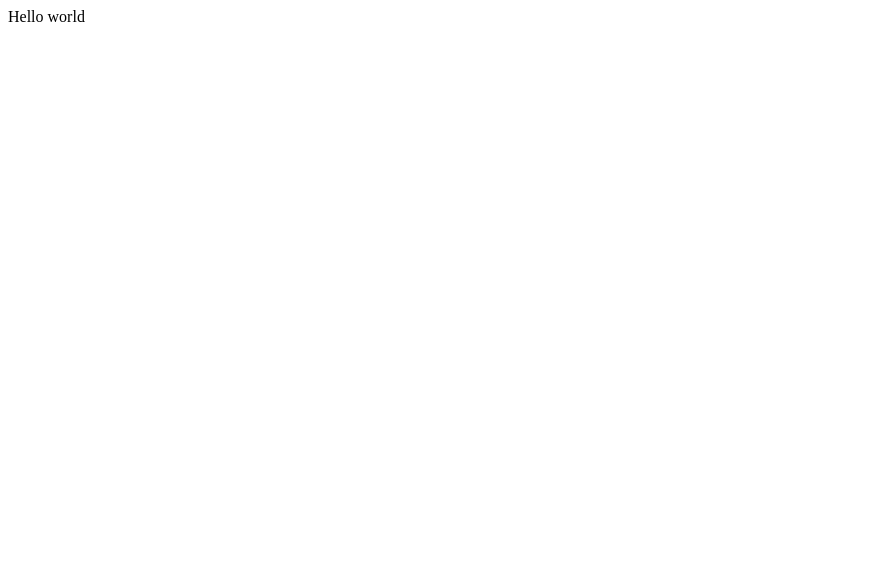
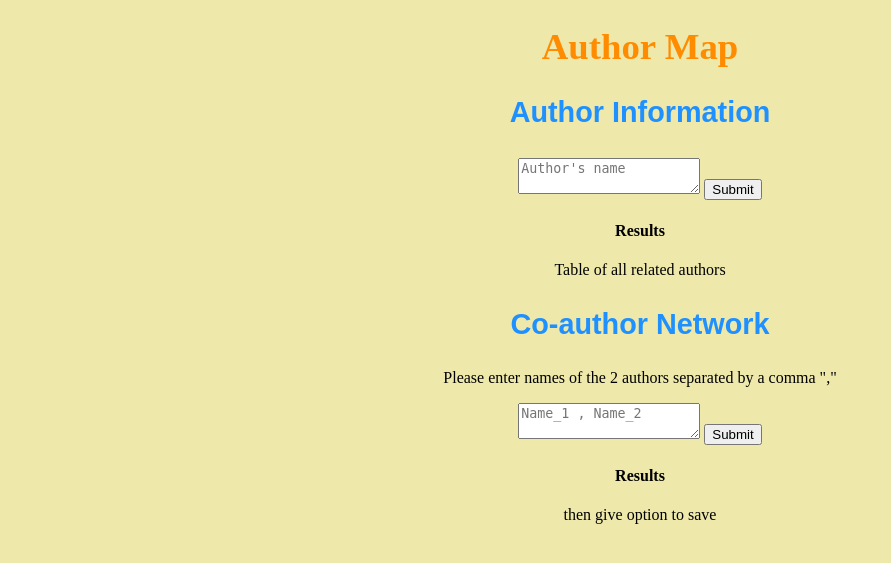
Before and after one commit to s0prmish/Author_Maps, a Flask app: page / in a window 1280 px wide. Before the commit the part shown is almost empty. Shown: the top 563 px of the page, without its empty margins (0-891 px from the left). Run offline with Flask 2, Linux system fonts and the light colour scheme.

Commit message:
test upload home.html to branch

```diff
--- a/web/templates/home.html
+++ b/web/templates/home.html
@@ -2,9 +2,32 @@
 <html lang="en">
 <head>
     <meta charset="UTF-8">
-    <title>Title</title>
+    <title>Author Map</title>
 </head>
-<body>
-Hello world
+<body style="background-color: palegoldenrod;">
+
+    <div style="text-align:center">
+        <h1 style="color: darkorange; font-size:230%;font-family: Castellar;">Author Map</h1>
+        <h3 style="color:DodgerBlue; font-size:180%;font-family: Arial;">  Author Information</h3>
+        <form method="POST" action="">
+        <textarea name="textbox" placeholder="Author's name"></textarea>
+        <button type="submit" name="submit">Submit</button>
+        </form>
+        <h4>Results</h4>
+<!--        if results found then print the table, else show another msg-->
+        <p>Table of all related authors</p>
+        <h3 style="color:DodgerBlue; font-size:180%;font-family:Arial;">  Co-author Network</h3>
+        <p>  Please enter names of the 2 authors separated by a comma "," </p>
+        <form method="POST" action="">
+        <textarea name="textbox" placeholder="Name_1 , Name_2"></textarea>
+        <button type="submit" name="submit">Submit</button>
+        </form>
+        <!--        if results found then print the table, else show another msg-->
+        <h4>Results</h4>
+        <p> then give option to save</p>
+
+
+    </div>
+
 </body>
 </html>
```
Also changed, not shown: web/__init__.py (added).
